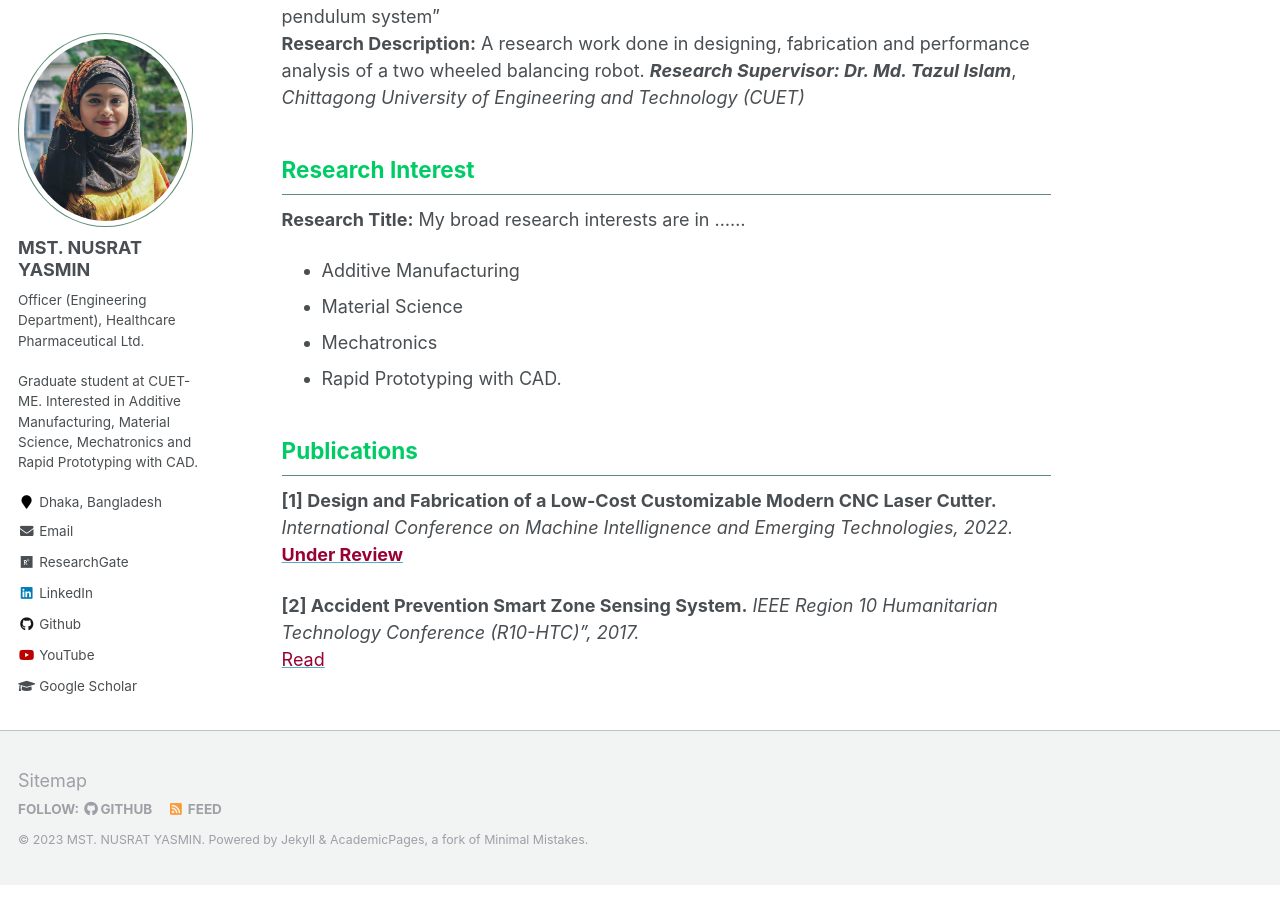
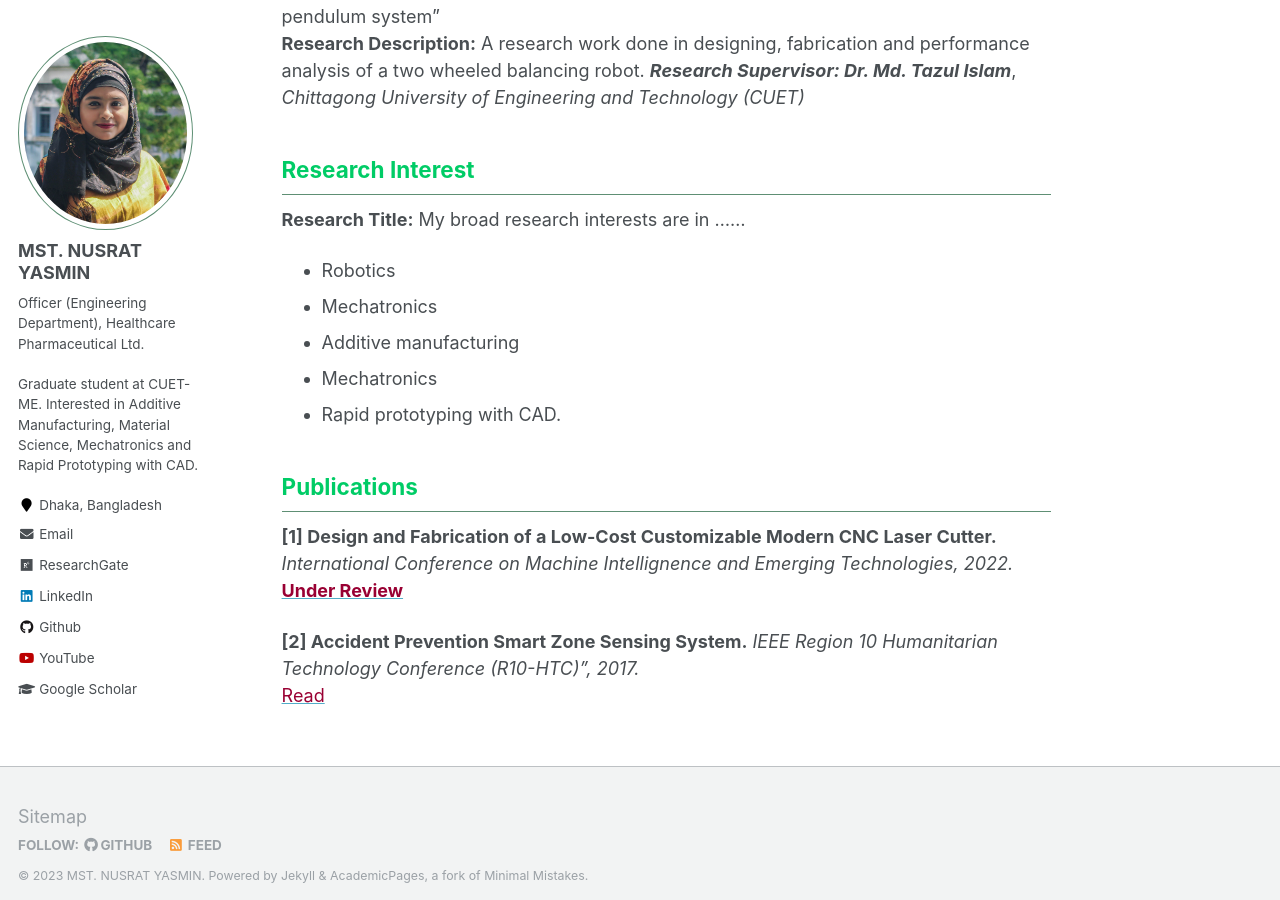
Before and after one commit to MstNusratYasmin/MstNusratYasmin.github.io, a Jekyll site: the page built from _pages/research.md, in a window 1280 px wide and 900 px high, scrolled down 800 px. Built offline with Jekyll 4.4.1, drawn with Linux system fonts in a browser that asks for light colours.

Commit message:
Update research.md

```diff
--- a/_pages/research.md
+++ b/_pages/research.md
@@ -39,11 +39,11 @@ wheeled balancing robot.
 **Research Title:**
 My broad research interests are in ......
 
-* Additive Manufacturing
-* Material Science
+* Robotics
 * Mechatronics
-* Rapid Prototyping with CAD.
-
+* Additive manufacturing
+* Mechatronics
+* Rapid prototyping with CAD.
 
 ## <font color="#00cc66"> Publications </font>
 **[1] Design and Fabrication of a Low-Cost Customizable Modern CNC Laser Cutter.**
```
